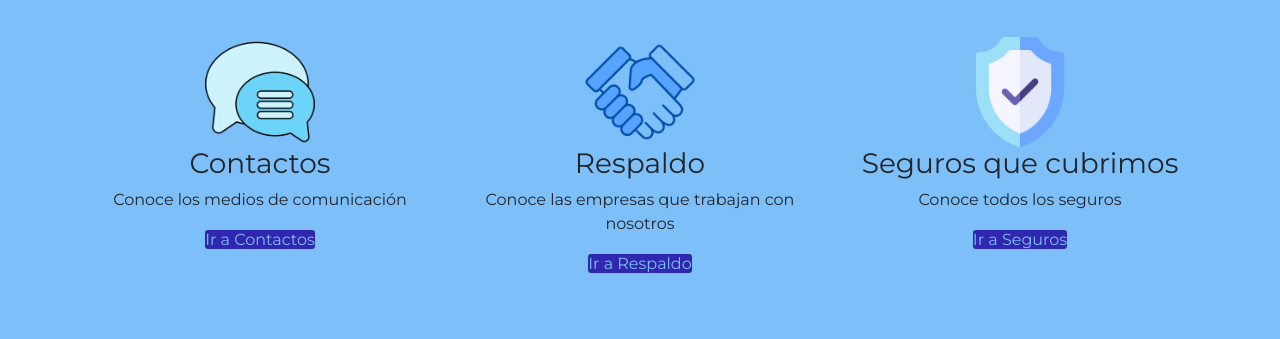
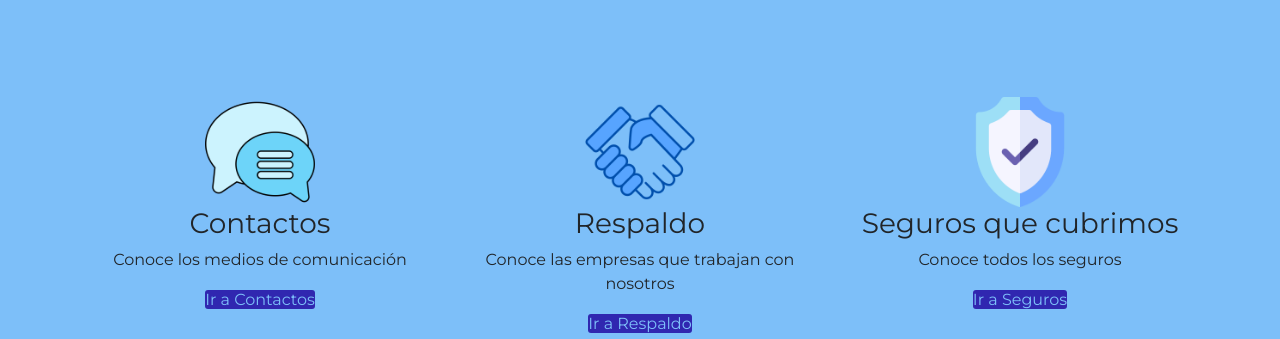
Before and after one commit to SimonNunezz/proyecto, a plain HTML site: page index.html in a window 1280 px wide. Shown: the part 631-970 px from the top of the page. Drawn offline with nearby package versions, Linux system fonts and the light colour scheme.

Commit message:
terminado 3.0

```diff
--- a/index.html
+++ b/index.html
@@ -63,7 +63,7 @@
             <p class="alineacion">Gracias a nuestra amplia experiencia, sabemos perfectamente la importancia de proteger tu patrimonio. Nuestra tarea es asesorarte para que puedas acceder a pólizas a la medida de sus necesidades. Nos caracterizamos por brindar una amplia gama de opciones y el mejor servicio. Nuestro objetivo es asesorarte sobre las coberturas convenientes a tu actividad u ocupación.</p>
           </article>
         </div>
-        <div class="row centrado">
+        <div class="row centrado flex">
           <div class="col">
             <img class="img-iconos" src="imagenes-wareframe/img-contacto.png" alt="globos de diálogo">
             <h3>Contactos</h3>
--- a/scss/partials/components/_index.scss
+++ b/scss/partials/components/_index.scss
@@ -20,7 +20,7 @@ a:hover {
 
 .img-iconos{
     width: 110px;
-
+    margin-top: 20px;
 }
 
 .centrado{
```
Also changed, not shown: styles/styles.css, 1 other file.
